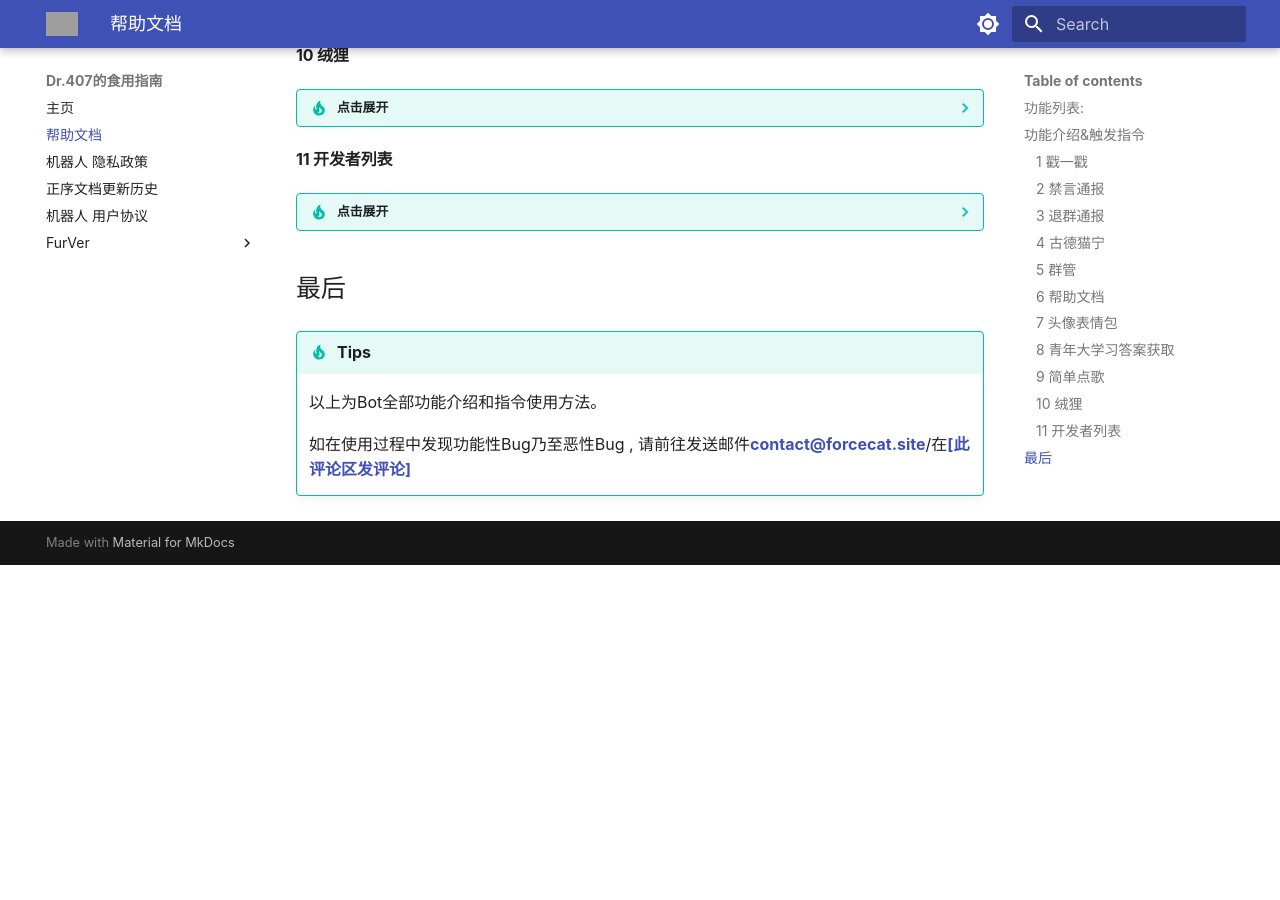
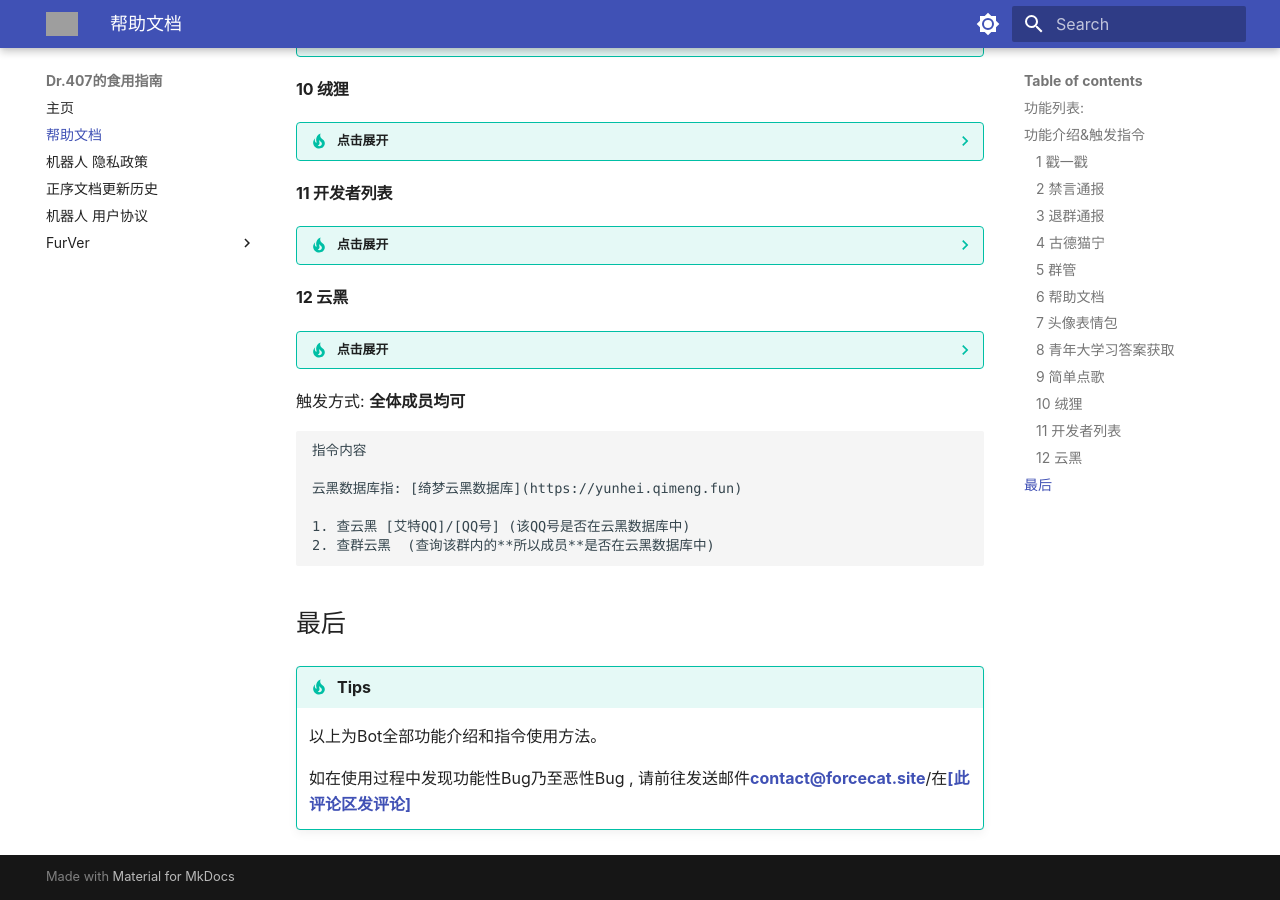
Before and after one commit to BuDingOwO/Docs-Dr407, an MkDocs documentation site: the page built from docs/Helpless.md, in a window 1280 px wide and 900 px high, scrolled down 2001 px. Built offline with MkDocs 1.6.1 and Material for MkDocs 9.7.7, drawn with Linux system fonts in a browser that asks for light colours; before the commit the page ends 2566 px from its top, so only the background shows below that; grey boxes are pictures that could not be loaded.

Commit message:
perf: fix: update UpdateHistory.md update Helpless.md

```diff
--- a/docs/Helpless.md
+++ b/docs/Helpless.md
@@ -24,9 +24,10 @@
 > 6. [帮助文档](./#6)
 > 7. [头像表情包](./#7)
 > 8. [青年大学习答案获取](./#8)
-> 10. [简单点歌](./#9)
-> 11. [绒狸](./#10)
-> 12. [开发者列表](./#11)
+> 9. [简单点歌](./#9)
+> 10. [绒狸](./#10)
+> 11. [开发者列表](./#11)
+> 12. [云黑](./#12)
 
 ## 功能介绍&触发指令
 
@@ -154,10 +155,22 @@
 
 	1. 联系开发者
 
+####12 云黑
+
+??? Tip "点击展开"
+触发方式: **全体成员均可**
+
+	指令内容
+
+	云黑数据库指: [绮梦云黑数据库](https://yunhei.qimeng.fun)
+
+	1. 查云黑 [艾特QQ]/[QQ号] (该QQ号是否在云黑数据库中)
+	2. 查群云黑  (查询该群内的**所以成员**是否在云黑数据库中)
+
 
 ## 最后
 
 !!! Tip "Tips"
 	以上为Bot全部功能介绍和指令使用方法。
 
-	如在使用过程中发现功能性Bug乃至恶性Bug , 请前往发送邮件**[contact@forcecat.site](mail:contact@forcecat.site)**/在[**[此评论区发评论]**](https://blog.forcecat.site/)
+	如在使用过程中发现功能性Bug乃至恶性Bug , 请前往发送邮件**[contact@forcecat.site](mailto:contact@forcecat.site)**/在[**[此评论区发评论]**](https://blog.forcecat.site/)
```
Also changed, not shown: docs/UpdateHistory.md (+8 -0 lines).
